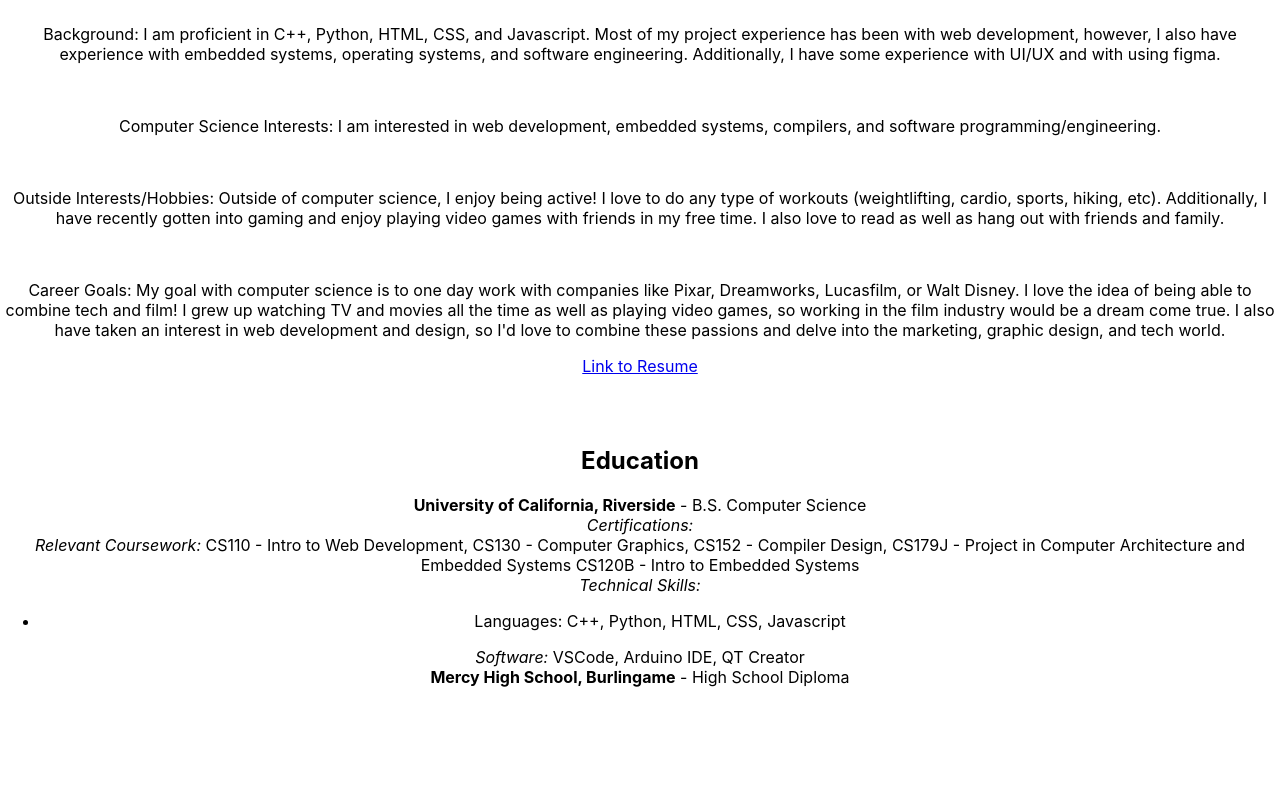
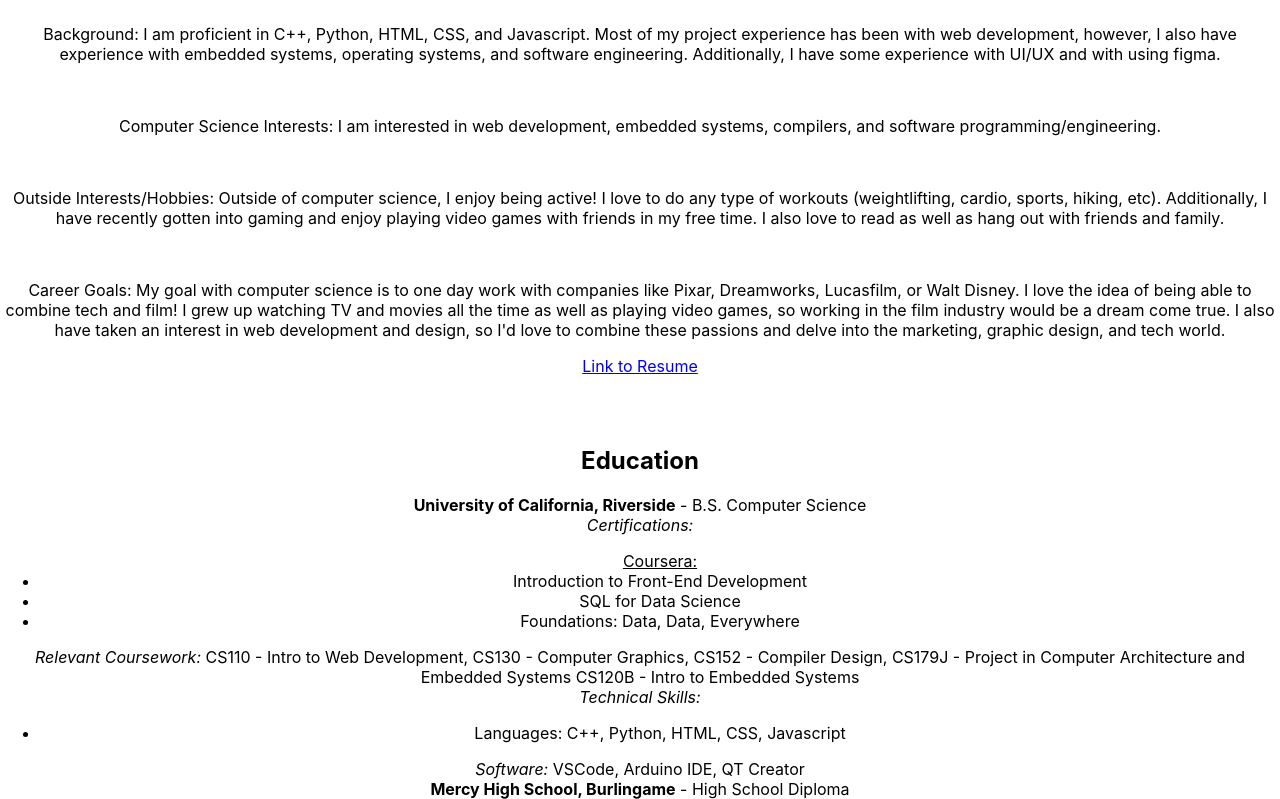
Before and after one commit to vwong031/valeriewong, a React (Create React App) app: page / in a window 1280 px wide. Shown: the part 451-1250 px from the top of the page. Before the commit the page ends 1138 px from the top, so only its background shows below. Built offline with nearby package versions, Linux system fonts and the light colour scheme.

Commit message:
first draft education

```diff
--- a/src/components/Education.js
+++ b/src/components/Education.js
@@ -12,6 +12,18 @@ function Education() {
             <strong>University of California, Riverside</strong> - B.S. Computer Science
             <div class="certifications">
               <i>Certifications: </i>
+              <ul>
+              <u>Coursera:</u>
+              <li>
+                Introduction to Front-End Development
+              </li>
+              <li>
+                SQL for Data Science
+              </li>
+              <li>
+                Foundations: Data, Data, Everywhere
+              </li>
+              </ul>
             </div>
             <div class="relevant-coursework">
               <i>Relevant Coursework:</i> CS110 - Intro to Web Development,
```
